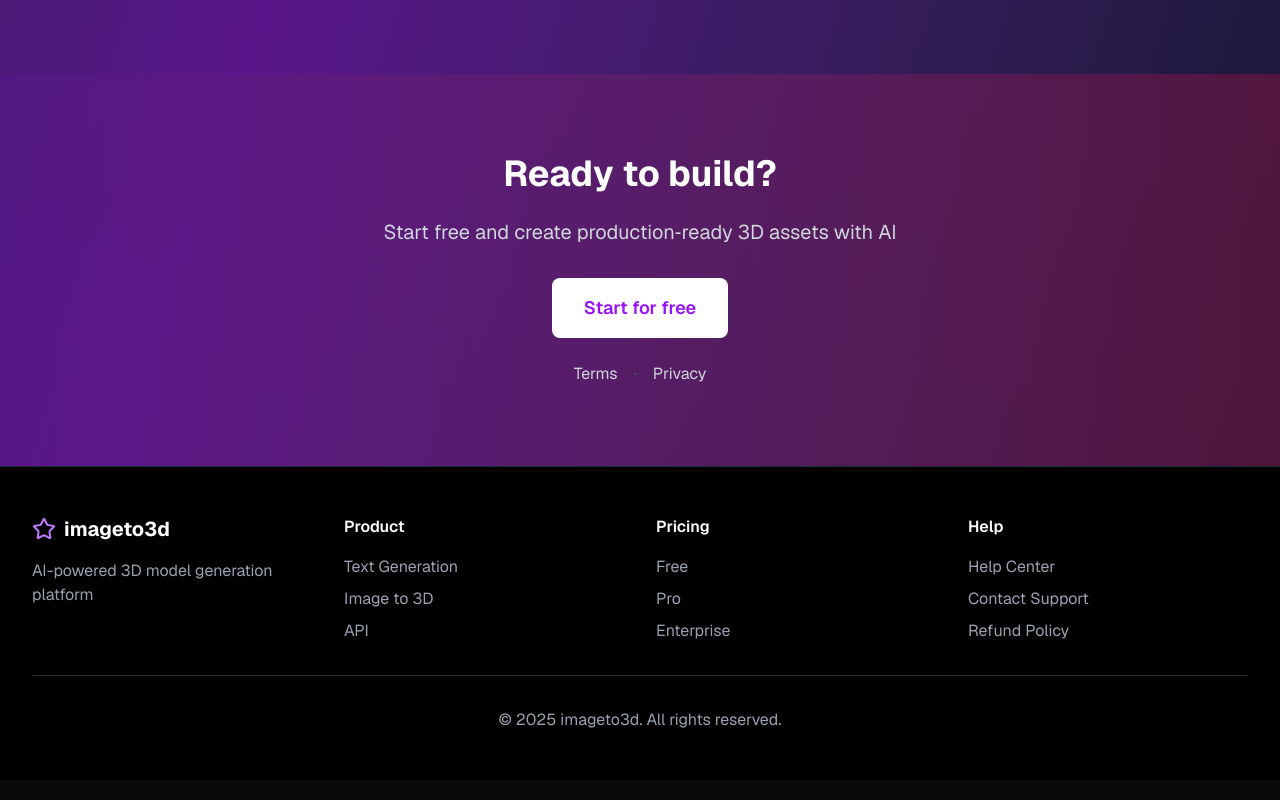
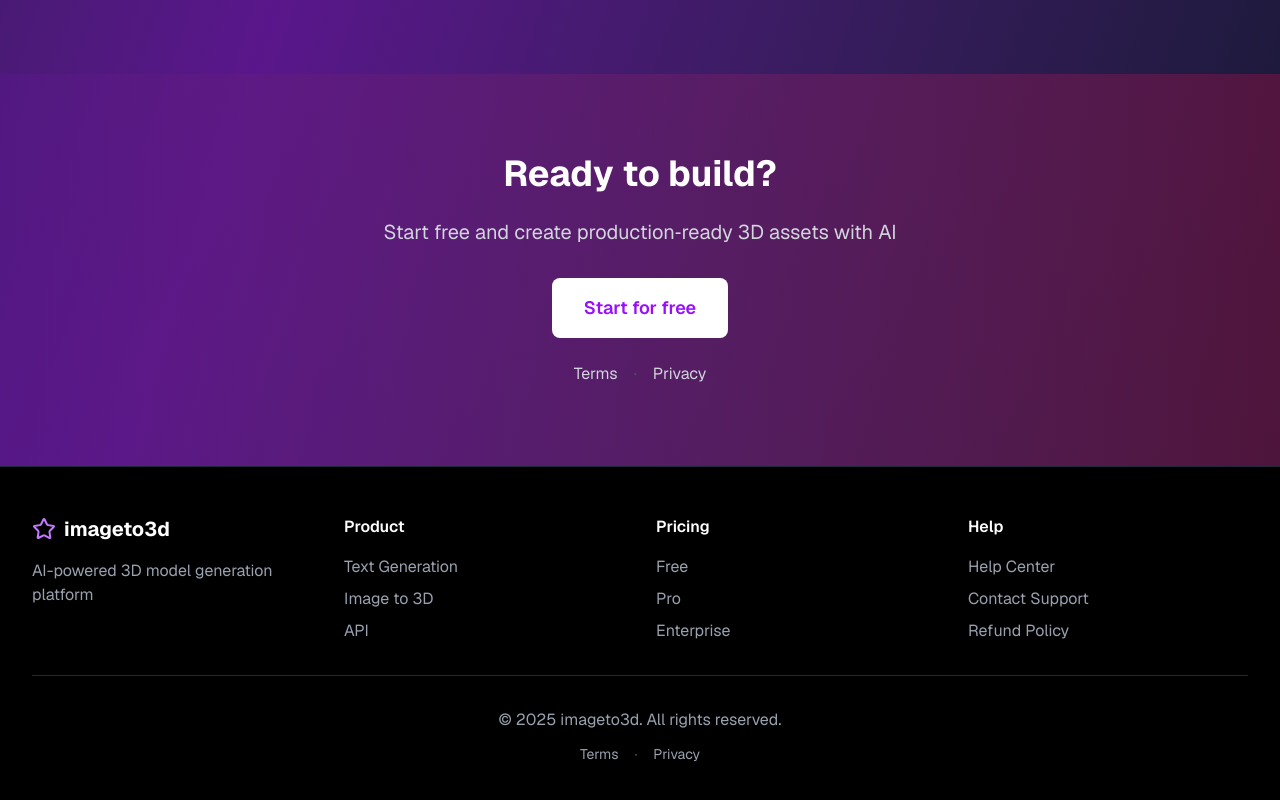
Before and after one commit to johngefang-max/my-app, a Next.js app: page /pricing in a window 1280 px wide. Shown: the part 2949-3749 px from the top of the page. Built offline with nearby package versions, Linux system fonts and the light colour scheme; no server answers.

Commit message:
feat(footer): add Terms & Privacy links to home and pricing footers; remove support tagline; update translations; fix help contact text

```diff
--- a/src/app/contexts/LanguageContext.tsx
+++ b/src/app/contexts/LanguageContext.tsx
@@ -119,7 +119,7 @@ const translations = {
     'home.cta.subtitle': '加入数千名创作者的行列，用AI加速你的3D创作流程',
     'home.cta.freeTrial': '免费开始',
     'home.cta.viewPricing': '查看定价方案',
-    'home.footer.support': '无需信用卡 • 随时取消 • 24/7客服支持',
+    'home.footer.support': '支持',
     'home.footer.company': '公司',
     'home.footer.aboutUs': '关于我们',
     'home.footer.careers': '加入我们',
@@ -246,7 +246,7 @@ const translations = {
     'pricing.cta.subtitle': '免费开始，体验AI驱动的3D模型生成',
     'pricing.cta.freeTrial': '免费开始',
     'pricing.cta.watchDemo': '观看演示',
-    'pricing.footer.support': '无需信用卡 • 随时取消 • 24/7客服支持',
+    'pricing.footer.support': '',
 
     // 生成器页
     'generator.title': '创造你的',
@@ -574,7 +574,7 @@ const translations = {
     'home.cta.subtitle': 'Join thousands of creators speeding up 3D work with AI',
     'home.cta.freeTrial': 'Start for free',
     'home.cta.viewPricing': 'View Pricing',
-    'home.footer.support': 'No credit card required • Cancel anytime • 24/7 support',
+    'home.footer.support': 'Support',
     'home.footer.company': 'Company',
     'home.footer.aboutUs': 'About us',
     'home.footer.careers': 'Careers',
@@ -700,7 +700,7 @@ const translations = {
     'pricing.cta.title': 'Ready to build?',
     'pricing.cta.subtitle': 'Start free and create production‑ready 3D assets with AI',
     'pricing.cta.freeTrial': 'Start for free',
-    'pricing.footer.support': 'No credit card required • Cancel anytime • 24/7 support',
+    'pricing.footer.support': '',
 
     // Generator
     'generator.title': 'Create Your',
--- a/src/app/help/page.tsx
+++ b/src/app/help/page.tsx
@@ -65,9 +65,8 @@ export default function HelpPage() {
               <h2 className="text-xl font-semibold text-white">{t('help.section.contact.title')}</h2>
             </div>
             <ul className="space-y-3 text-gray-300">
-              <li>{t('help.contact.support')}: 24/7</li>
+              <li>{t('help.contact.support')}</li>
               <li>{t('help.contact.email')}: support@ai3dpro.com</li>
-              <li>{t('help.contact.status')} <Link href={language === 'zh' ? '/zh' : '/en'} className="text-purple-400 hover:text-purple-300">status</Link></li>
             </ul>
           </div>
         </div>
--- a/src/app/page.tsx
+++ b/src/app/page.tsx
@@ -589,6 +589,11 @@ export default function Home() {
           </div>
           <div className="border-t border-gray-800 mt-8 pt-8 text-center text-gray-400">
             <p>&copy; 2025 imageto3d. {t('home.footer.rights')}</p>
+            <div className="mt-3 flex items-center justify-center gap-4 text-sm">
+              <a href="/terms" className="hover:text-white">{language === 'zh' ? '服务条款' : 'Terms'}</a>
+              <span className="text-gray-600">·</span>
+              <a href="/privacy" className="hover:text-white">{language === 'zh' ? '隐私政策' : 'Privacy'}</a>
+            </div>
           </div>
         </div>
       </footer>
--- a/src/app/pricing/page.tsx
+++ b/src/app/pricing/page.tsx
@@ -304,6 +304,15 @@ export default function Pricing() {
           </div>
           <div className="border-t border-gray-800 mt-8 pt-8 text-center text-gray-400">
             <p>&copy; 2025 imageto3d. {language === 'zh' ? '保留所有权利。' : 'All rights reserved.'}</p>
+            <div className="mt-3 flex items-center justify-center gap-4 text-sm">
+              <Link href={language === 'zh' ? '/zh/terms' : '/en/terms'} className="hover:text-white">
+                {language === 'zh' ? '服务条款' : 'Terms'}
+              </Link>
+              <span className="text-gray-600">·</span>
+              <Link href={language === 'zh' ? '/zh/privacy' : '/en/privacy'} className="hover:text-white">
+                {language === 'zh' ? '隐私政策' : 'Privacy'}
+              </Link>
+            </div>
           </div>
         </div>
       </footer>
```
